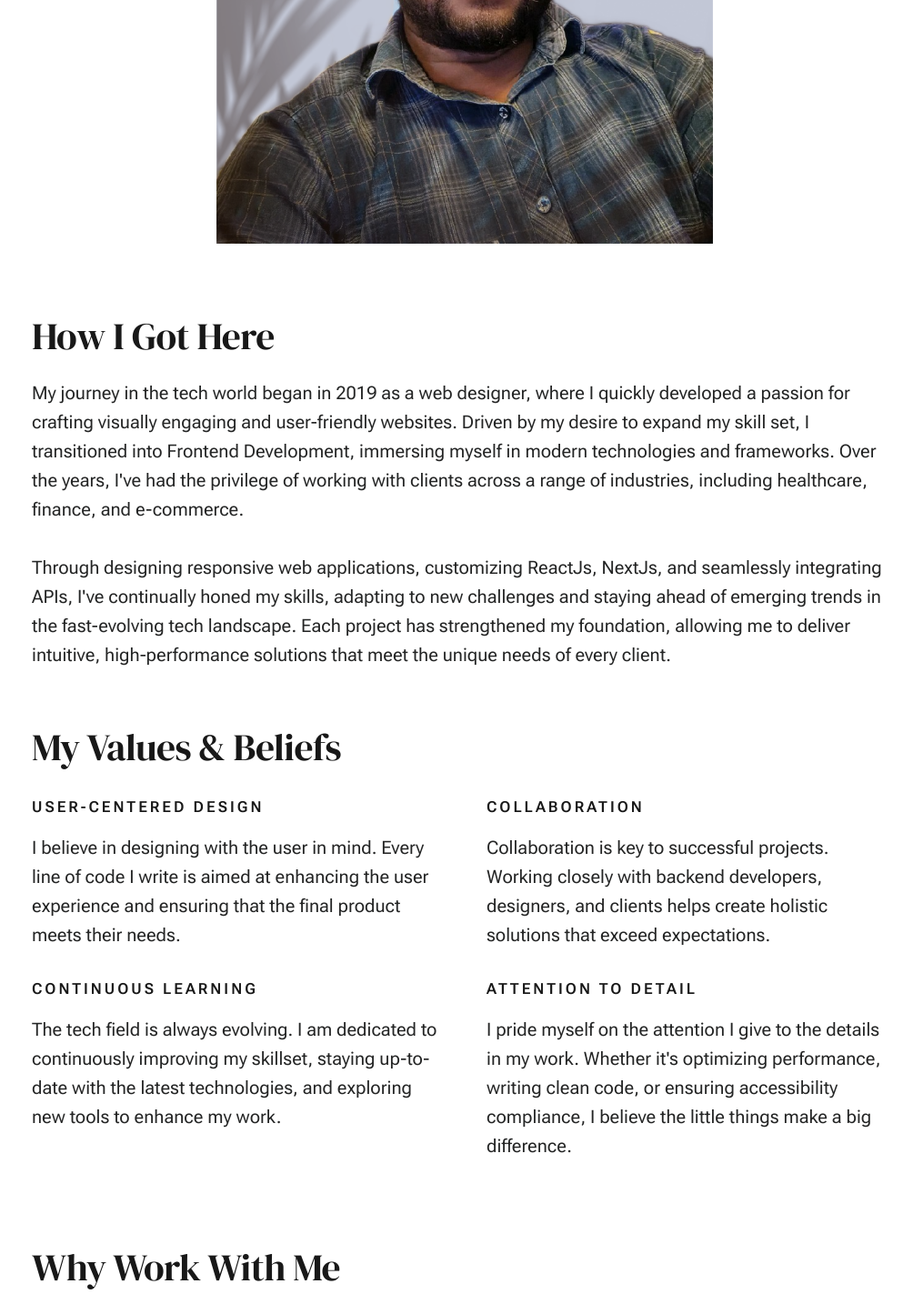
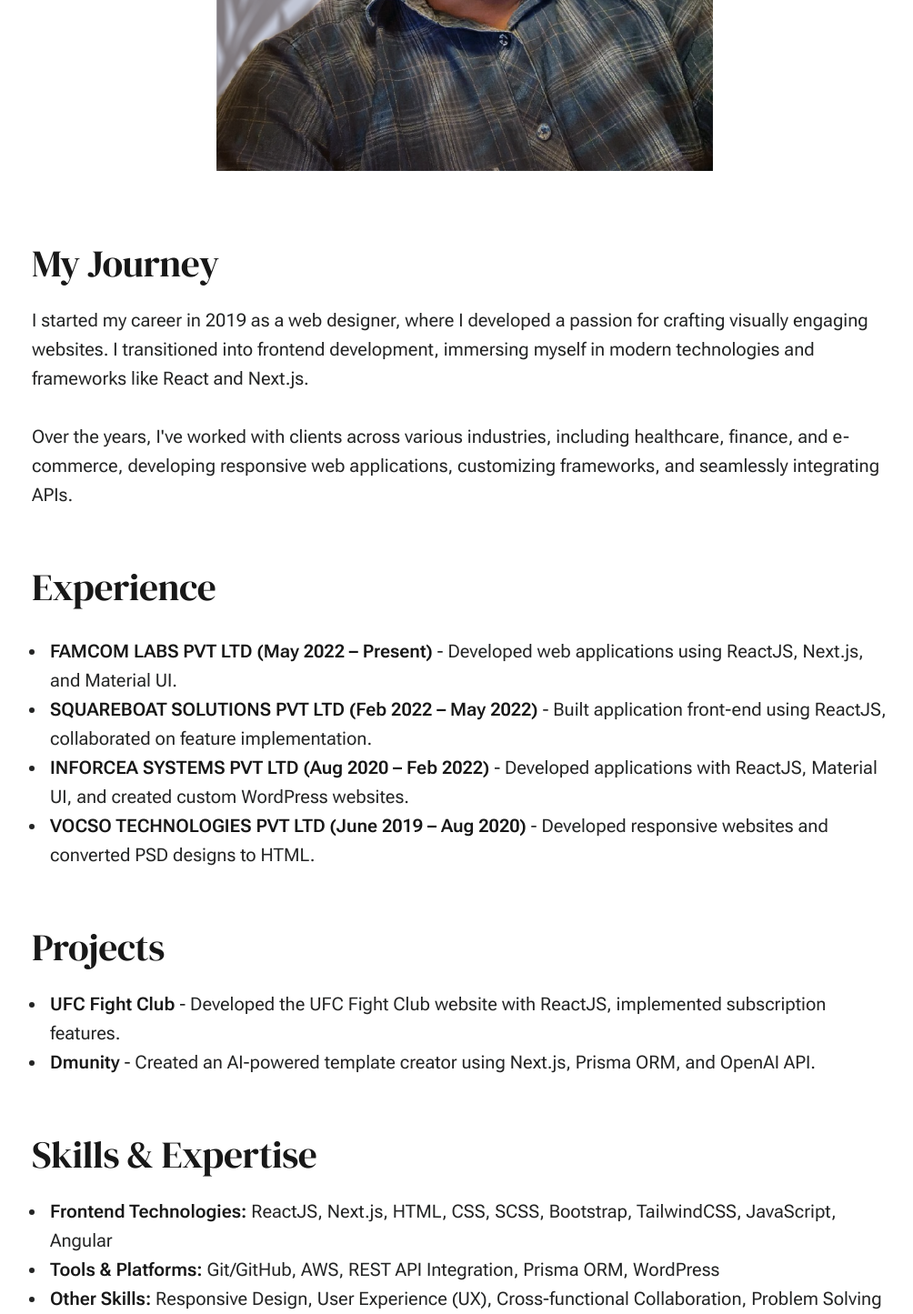
Before and after one commit to Prakash202112345/portfolio-nextjs, a Next.js app: page /about in a window 1280 px wide. Shown: the part 1330-2775 px from the top of the page at 91% size, without its empty margins (129-1133 px from the left). Built offline with nearby package versions, Linux system fonts and the light colour scheme.

Commit message:
about us page

```diff
--- a/app/about/page.js
+++ b/app/about/page.js
@@ -17,11 +17,11 @@ export default function AboutPage() {
 
                 <div className="row pageintro">
                     <div className="column xl-6 lg-12">
-                    <h2 className="text-display-title">A passionate Frontend Developer</h2>
+                        <h2 className="text-display-title">A Passionate Frontend Developer</h2>
                     </div>
                     <div className="column xl-6 lg-12 u-flexitem-x-right">
                         <p className="lead">
-                        With 5 years of experience in Frontend Development, specializing in ReactJS, Next.js, HTML, CSS, SCSS, Bootstrap, and JavaScript, I have had the opportunity to work on high-quality, responsive web applications and user interfaces. I am committed to delivering intuitive user experiences and always strive to push the boundaries of what's possible in frontend development.
+                            With 5 years of experience in Frontend Development, I specialize in ReactJS, Next.js, HTML, CSS, SCSS, Bootstrap, and JavaScript. I've developed high-quality, responsive web applications and user interfaces, always pushing the boundaries of frontend development to create seamless user experiences.
                         </p>
                     </div>
                 </div>
@@ -30,7 +30,7 @@ export default function AboutPage() {
                     <div className="column xl-12">
                         <figure className="page-media text-center">
                             <img src="images/intro-bg.png"
-                            srcSet="images/intro-bg.png 2400w, images/intro-bg.png 1200w, intro-bg.png 600w"
+                                srcSet="images/intro-bg.png 2400w, images/intro-bg.png 1200w, images/intro-bg.png 600w"
                                 sizes="(max-width: 2400px) 100vw, 2400px" alt="Your Photo"/>
                         </figure>
                     </div>
@@ -39,66 +39,67 @@ export default function AboutPage() {
                 <div className="row width-narrower pagemain">
                     <div className="column xl-12">
 
-                    <h2>How I Got Here</h2>
-                    <p>My journey in the tech world began in 2019 as a web designer, where I quickly developed a passion for crafting visually engaging and user-friendly websites. Driven by my desire to expand my skill set, I transitioned into Frontend Development, immersing myself in modern technologies and frameworks. Over the years, I've had the privilege of working with clients across a range of industries, including healthcare, finance, and e-commerce.</p>
+                        <h2>My Journey</h2>
                         <p>
-                        Through designing responsive web applications, customizing ReactJs, NextJs, and seamlessly integrating APIs, I've continually honed my skills, adapting to new challenges and staying ahead of emerging trends in the fast-evolving tech landscape. Each project has strengthened my foundation, allowing me to deliver intuitive, high-performance solutions that meet the unique needs of every client.
+                            I started my career in 2019 as a web designer, where I developed a passion for crafting visually engaging websites. I transitioned into frontend development, immersing myself in modern technologies and frameworks like React and Next.js.
+                        </p>
+                        <p>
+                            Over the years, I've worked with clients across various industries, including healthcare, finance, and e-commerce, developing responsive web applications, customizing frameworks, and seamlessly integrating APIs.
                         </p>
 
-                    <h2 className="u-add-bottom">My Values & Beliefs</h2>
+                        <h2 className="u-add-bottom">Experience</h2>
+                        <ul>
+                            <li><strong>FAMCOM LABS PVT LTD (May 2022 – Present)</strong> - Developed web applications using ReactJS, Next.js, and Material UI.</li>
+                            <li><strong>SQUAREBOAT SOLUTIONS PVT LTD (Feb 2022 – May 2022)</strong> - Built application front-end using ReactJS, collaborated on feature implementation.</li>
+                            <li><strong>INFORCEA SYSTEMS PVT LTD (Aug 2020 – Feb 2022)</strong> - Developed applications with ReactJS, Material UI, and created custom WordPress websites.</li>
+                            <li><strong>VOCSO TECHNOLOGIES PVT LTD (June 2019 – Aug 2020)</strong> - Developed responsive websites and converted PSD designs to HTML.</li>
+                        </ul>
 
-                    <div className="grid-list-items list-items">
-                        <div className="grid-list-items__item list-items__item u-remove-bottom">
-                            <div className="list-items__item-header">
-                                <h6 className="list-items__item-small-title">User-Centered Design</h6>
-                            </div>
-                            <p>
-                                I believe in designing with the user in mind. Every line of code I write is aimed at enhancing the user experience and ensuring that the final product meets their needs.
-                            </p>
-                        </div>
-                        <div className="grid-list-items__item list-items__item u-remove-bottom">
-                            <div className="list-items__item-header">
-                                <h6 className="list-items__item-small-title">Collaboration</h6>
-                            </div>
-                            <p>
-                                Collaboration is key to successful projects. Working closely with backend developers, designers, and clients helps create holistic solutions that exceed expectations.
-                            </p>
-                        </div>
-                        <div className="grid-list-items__item list-items__item u-remove-bottom">
-                            <div className="list-items__item-header">
-                                <h6 className="list-items__item-small-title">Continuous Learning</h6>
-                            </div>
-                            <p>
-                                The tech field is always evolving. I am dedicated to continuously improving my skillset, staying up-to-date with the latest technologies, and exploring new tools to enhance my work.
-                            </p>
-                        </div>
-                        <div className="grid-list-items__item list-items__item u-remove-bottom">
-                            <div className="list-items__item-header">
-                                <h6 className="list-items__item-small-title">Attention to Detail</h6>
-                            </div>
-                            <p>
-                                I pride myself on the attention I give to the details in my work. Whether it's optimizing performance, writing clean code, or ensuring accessibility compliance, I believe the little things make a big difference.
-                            </p>
-                        </div>
-                    </div>
+                        <h2>Projects</h2>
+                        <ul>
+                            <li><strong>UFC Fight Club</strong> - Developed the UFC Fight Club website with ReactJS, implemented subscription features.</li>
+                            <li><strong>Dmunity</strong> - Created an AI-powered template creator using Next.js, Prisma ORM, and OpenAI API.</li>
+                        </ul>
+
+                        <h2>Skills & Expertise</h2>
+                        <ul>
+                            <li><strong>Frontend Technologies:</strong> ReactJS, Next.js, HTML, CSS, SCSS, Bootstrap, TailwindCSS, JavaScript, Angular</li>
+                            <li><strong>Tools & Platforms:</strong> Git/GitHub, AWS, REST API Integration, Prisma ORM, WordPress</li>
+                            <li><strong>Other Skills:</strong> Responsive Design, User Experience (UX), Cross-functional Collaboration, Problem Solving</li>
+                        </ul>
+
+                        <h2>My Values & Beliefs</h2>
+                        <ul>
+                            <li><strong>User-Centered Design:</strong> Every line of code enhances the user experience.</li>
+                            <li><strong>Collaboration:</strong> Working with teams creates holistic solutions.</li>
+                            <li><strong>Continuous Learning:</strong> Staying updated with new technologies and tools.</li>
+                            <li><strong>Attention to Detail:</strong> Clean code, optimized performance, and accessibility compliance.</li>
+                        </ul>
 
                         <h2>Why Work With Me</h2>
                         <p>
-                        I am committed to delivering high-quality frontend solutions that meet both client requirements and industry standards. Whether you're working on an e-commerce site, a healthcare application, or a business platform, my technical expertise and passion for web development ensure your project will be in good hands.
+                            I am committed to delivering high-quality frontend solutions that align with both client requirements and industry standards. Whether you're working on an e-commerce site, a healthcare application, or a business platform, my expertise ensures that your project will be handled with care and precision.
                         </p>
 
-                    <h2>A Few More Words About Myself</h2>
+                        <h2>A Few More Words About Me</h2>
                         <p>
-                        Outside of coding, I enjoy tackling new challenges, whether it's solving complex problems or learning new frameworks. I’m always excited to take on new projects that allow me to grow and contribute positively to my team.
+                            Outside of coding, I love tackling new challenges, solving complex problems, and learning new frameworks. I’m always excited to take on new projects that allow me to grow and contribute positively to my team.
                         </p>
+
+                        <h2>Connect With Me</h2>
+                        <ul>
+                            <li><strong>Email:</strong> pk428357@gmail.com</li>
+                            <li><strong>Phone:</strong> +91 9911718253</li>
+                            <li><strong>Location:</strong> Faridabad, Haryana (121003)</li>
+                            <li><strong>GitHub:</strong> <a href="https://github.com/Prakash202112345" target="_blank">Prakash202112345</a></li>
+                            <li><strong>LinkedIn:</strong> <a href="https://www.linkedin.com/in/prakash-sharma" target="_blank">Prakash Sharma</a></li>
+                        </ul>
 
                     </div>
                 </div>
 
             </section>
 
-
-
         </section>
     );
 }
```
Lines whose indentation alone changed are shown as unchanged.
